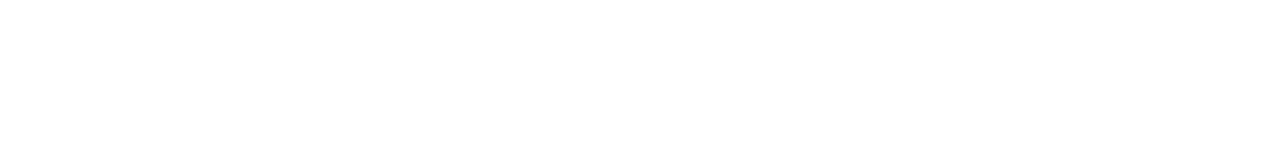
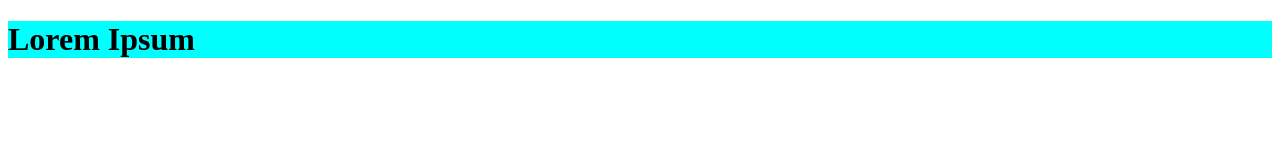
Before and after one commit to JustKayneNL/School-PlasticWebsite, a plain HTML site: page HtmlPage.html in a window 1280 px wide. Drawn offline with Linux system fonts and the light colour scheme.

```diff
--- a/HtmlPage.html
+++ b/HtmlPage.html
@@ -6,6 +6,8 @@
 	<meta charset="utf-8" />
 </head>
 <body>
-
+    <div class="header">
+        <h1>Lorem Ipsum</h1>
+    </div>
 </body>
 </html>
--- a/StyleSheet.css
+++ b/StyleSheet.css
@@ -1,2 +1,7 @@
-body {
+div.header h1:hover {
+    color:red;
+
 }
+div.header {
+    background-color: aqua
+}
```
